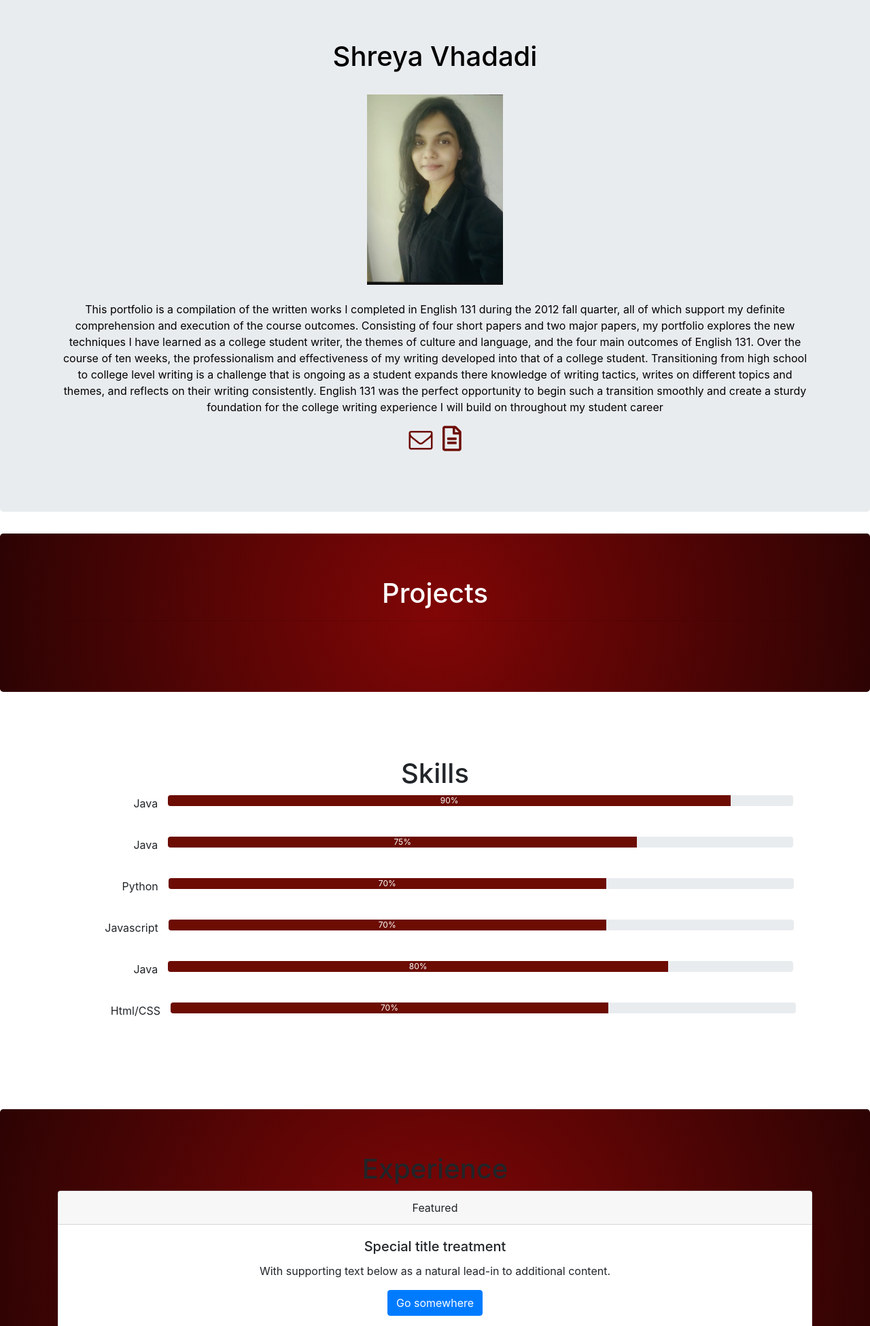
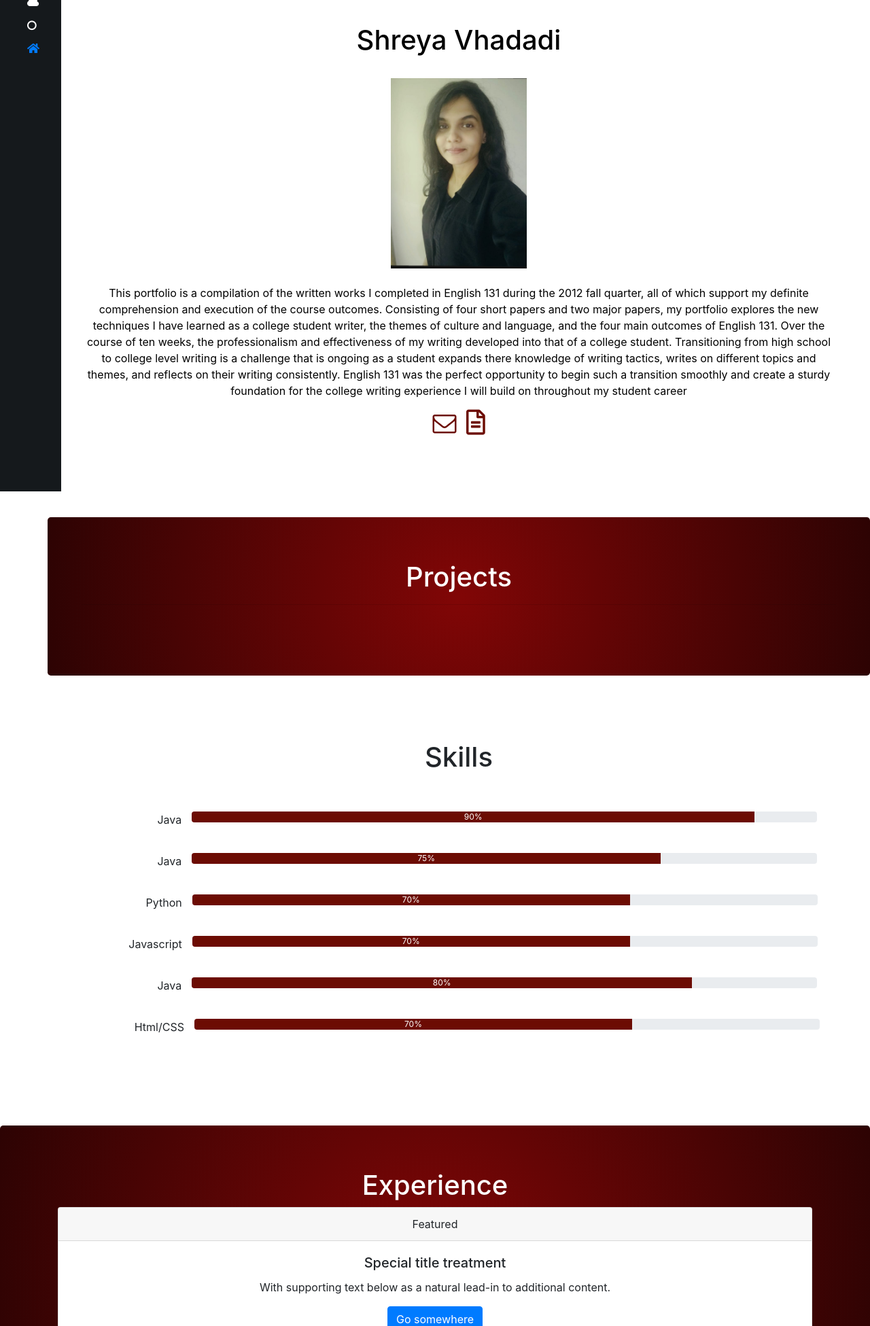
Before and after one commit to ShreyaVhadadi/portfolio-project, a Django app: page / in a window 1280 px wide. Shown: the part 77-2028 px from the top of the page at 68% size. Run offline with Django 3.2, Linux system fonts and the light colour scheme; data that the repository does not hold is empty; some libraries are stand-ins or nearby versions.

Commit message:
Added side nav bar

```diff
--- a/jobs/templates/jobs/home.html
+++ b/jobs/templates/jobs/home.html
@@ -16,6 +16,7 @@
     <link rel="stylesheet" href="https://stackpath.bootstrapcdn.com/bootstrap/4.5.0/css/bootstrap.min.css" integrity="sha384-9aIt2nRpC12Uk9gS9baDl411NQApFmC26EwAOH8WgZl5MYYxFfc+NcPb1dKGj7Sk" crossorigin="anonymous">
   <link rel="stylesheet" href="https://cdnjs.cloudflare.com/ajax/libs/font-awesome/4.7.0/css/font-awesome.min.css">
       <!--link href="https://fonts.googleapis.com/css?family=Montserrat" rel="stylesheet"-->
+
     <style>
       .bd-placeholder-img {
         font-size: 1.125rem;
@@ -43,26 +44,31 @@
        padding: 5px 5px;
        border-radius:5px;
         }
-.vertical-menu {
-  width: 100px;
+
+        html {
+      position: relative;
+      min-height: 100%;
 }
+.Sidebar {
+          position: fixed;
+          background-color: #15191C;
+          width: 90px;
+          top: 0;
+          left: 0;
+          bottom: 0;
+          overflow-y: auto;
+          z-index: 999;
+          -webkit-transition: left 300ms;
+          -o-transition: left 300ms;
+          transition: left 300ms;
+         }
+ .Sidebar-Icon .SDIcon {
+                        color: #fff;
+                       }
+ .Sidebar-Icon li {
+                   list-style-type: none;
+                   padding-bottom:10px;
 
-.vertical-menu a {
-  background-color: #eee;
-  color: black;
-  display: block;
-  padding: 12px;
-  text-decoration: none;
-}
-
-.vertical-menu a:hover {
-  background-color: #ccc;
-}
-
-.vertical-menu a.active {
-  background-color: #4CAF50;
-  color: white;
-}
 
  </style>
     <!-- Custom styles for this template -->
@@ -90,28 +96,40 @@
     </header>
 
     <!--div class="w3-sidebar w3-bar-block w3-black w3-xxlarge" style="width:500px">
-  <a href="#" class="w3-bar-item w3-button" style="color:red"></a>
+  <a href="#" class="w3-bar-item w3-button" style="color:red">Hi</a>
   <a href="#" class="w3-bar-item w3-button"></a>
   <a href="#" class="w3-bar-item w3-button"></a>
   <a href="#" class="w3-bar-item w3-button"></i></a>
-  <a href="#" class="w3-bar-item w3-button"></i></a>
+  <a href="#" class="w3-bar-item w3-button">Hi</a>
+</div-->
+<div class="Sidebar">
+  <ul class="Sidebar-Icon">
+   <li><a href="#" <i class="fa fa-home SDIcon" aria-hidden="true"></i></a></li>
+   <li><a href="#" <i class="fa fa-square-o SDIcon" aria-hidden="true"></i></a></li>
+  <li><a href="#" <i class="fa fa-cloud SDIcon" aria-hidden="true"></i></a></li>
+  <li><a href="#" <i class="fa fa-circle-o SDIcon" aria-hidden="true"></i></a></li>
+  <li><a href="#" <i class="fas fa-home" aria-hidden="true"></i></a></li>
+ </ul>
 </div>
 
-<div style="margin-left:70px"-->
+<div style="margin-left:70px">
 
-<div class="wrapper">
-  <a href="#" class="active">Home</a>
-  <a href="#">Link 1</a>
-  <a href="#">Link 2</a>
-  <a href="#">Link 3</a>
-  <a href="#">Link 4</a>
-</div>
+<!--div class="wrapper">
+    <div class="sidebar"
+        <ul>
+          <li><a href="#" class="fas fa-home" style="color:red"></a>Home</li>
+          <li><a href="#" class="fas fa-home" style="color:red"></a></li>
+          <li><a href="#" class="fas fa-home" style="color:red"></a></li>
+          <li><a href="#" class="fas fa-home" style="color:red"></a>Contact</li>
+        </ul>
+    </div>
+</div-->
 
 
 
     <!main role="main">
 <!--Home-->
-    <section class="jumbotron text-center" style="">
+    <section class="jumbotron text-center" style="background-color:white">
     <div class="container">
       </br>
       </br>
@@ -158,6 +176,8 @@
     <section class="jumbotron text-center" style="background:white">
     <div class="container text-center">
         <h1>Skills</h1>
+            <br/>
+            <br/>
             <div class="row">
               <!--div class="col-sm-5">Python</div-->
                <p style="font-size:70px"><pre>               </pre>Java</p>
@@ -235,7 +255,7 @@
 
     <section class="jumbotron text-center" style="background: radial-gradient(circle, rgba(129,6,6,1) 0%, rgba(45,3,3,1) 100%)">
     <div class="container">
-        <h1>Experience</h1>
+        <h1 style="color:white">Experience</h1>
         <div class="card text-center">
           <div class="card-header">
            Featured
@@ -245,15 +265,10 @@
           <p class="card-text">With supporting text below as a natural lead-in to additional content.</p>
           <a href="#!" class="btn btn-primary">Go somewhere</a>
           </div>
-        <div class="card-footer text-muted">
-         2 days ago
+          <div class="card-footer text-muted">
+          2 days ago
+          </div>
         </div>
-    </div>
-
-
-
-
-
     </div>
     </section>
 
@@ -261,8 +276,9 @@
 
     <section class="jumbotron text-center" style="background: radial-gradient(circle, rgba(129,6,6,1) 0%, rgba(45,3,3,1) 100%)">
     <div class="container">
-        <h1>Education</h1>
-
+        <h1 style="color:white">Education</h1>
+        <br/>
+        <br/>
 <div class="row">
   <div class="col-sm-6">
     <div class="card">
@@ -333,6 +349,7 @@
 
     <footer class="text-muted" style="background: radial-gradient(circle, rgba(129,6,6,1) 0%, rgba(45,3,3,1) 100%)">
     <div class="container text-center">
+
         </br>
         <p style="color:white">Designed & Developed by</p>
         <p style="color:white">Shreya Vhadadi</p>
```
